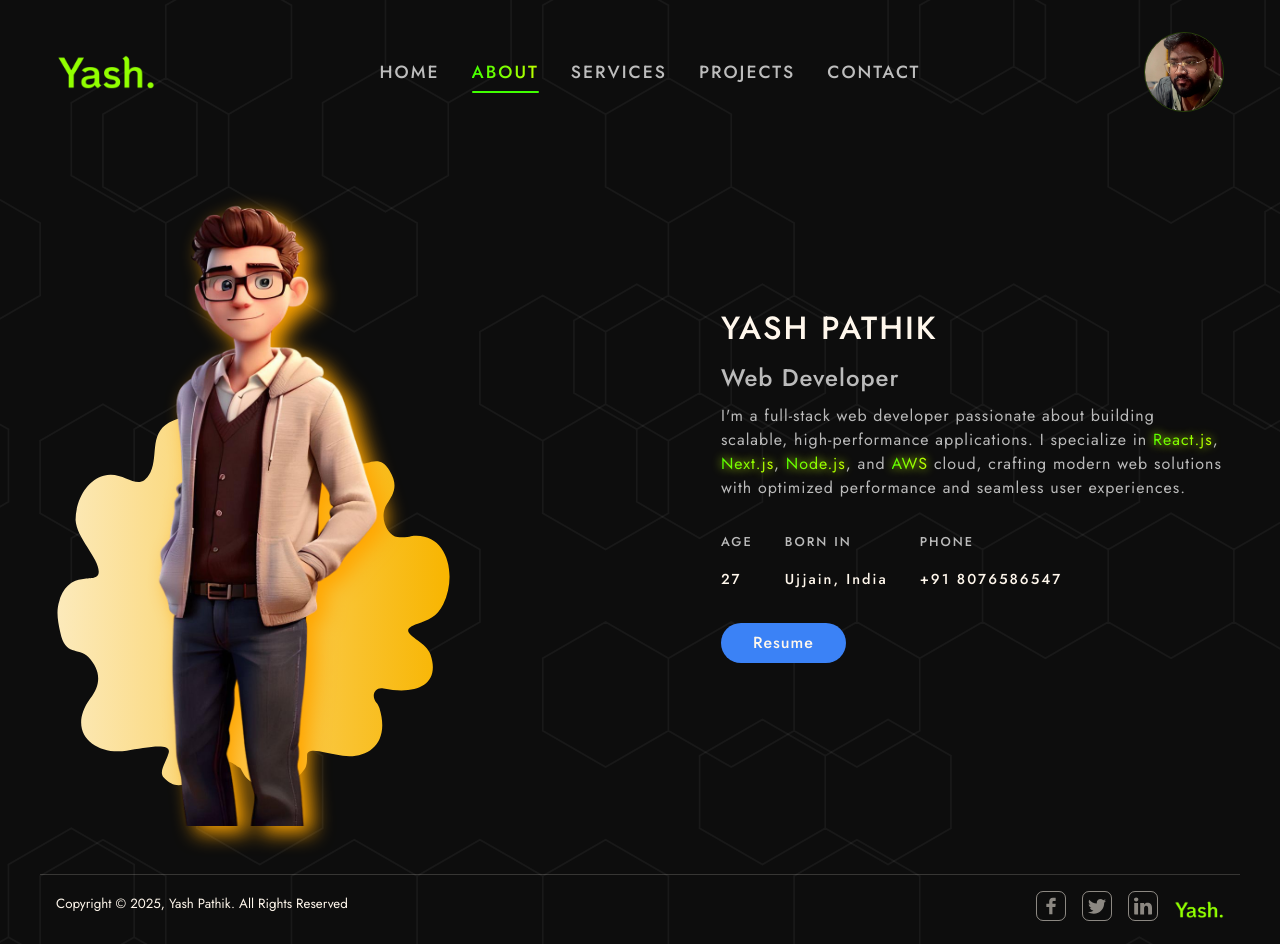
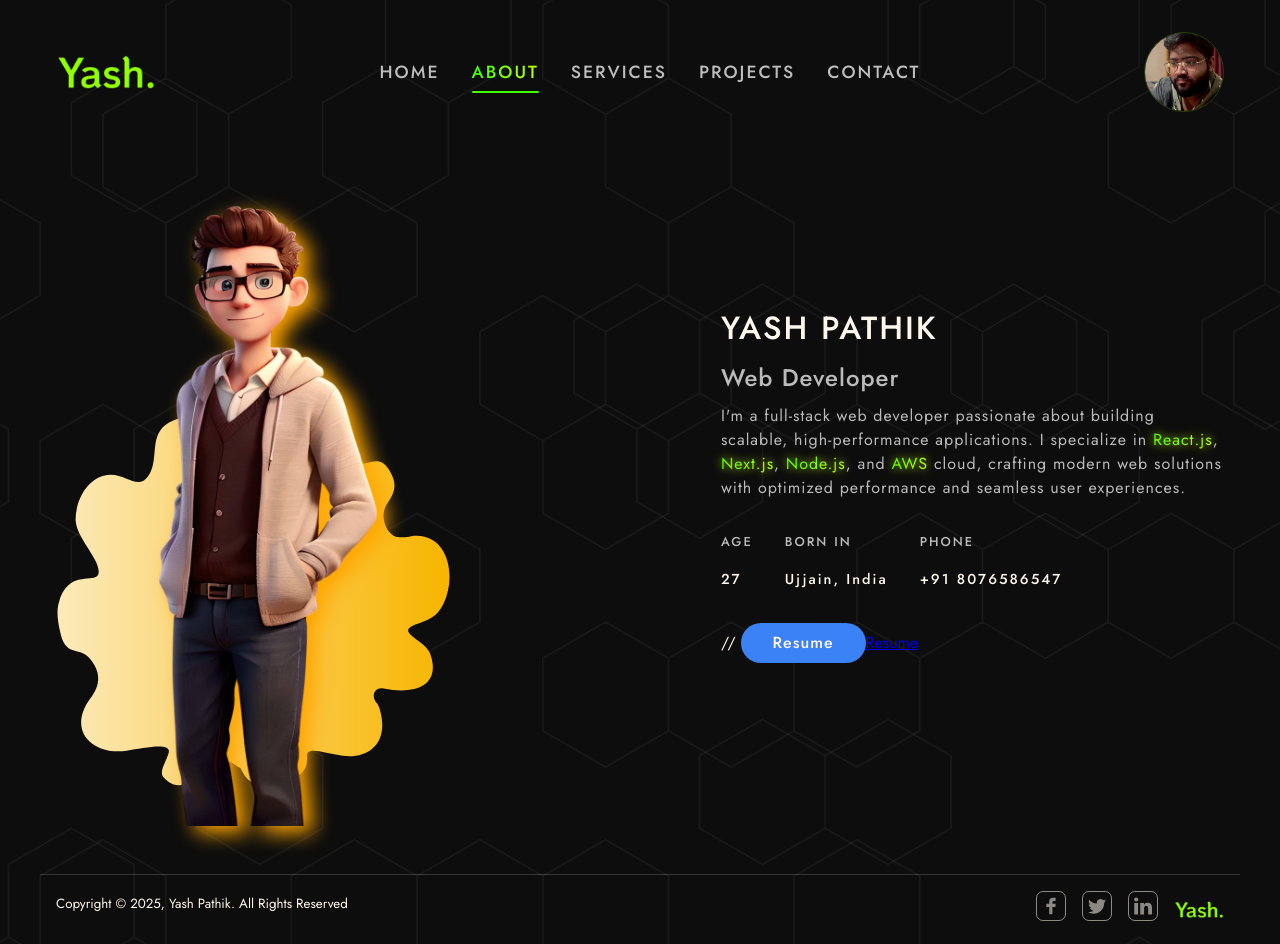
Before and after one commit to officialyash07/portfolio, a Next.js app: page /about in a window 1280 px wide. Built offline with nearby package versions, Linux system fonts and the light colour scheme.

Commit message:
Add Link to download Resume

```diff
--- a/app/about/page.js
+++ b/app/about/page.js
@@ -3,6 +3,7 @@
 import classes from "./page.module.css";
 
 import Image from "next/image";
+import Link from "next/link";
 
 import heroImage from "@/assets/character-1.png";
 import blob from "@/assets/blob-1.svg";
@@ -77,7 +78,8 @@ const AboutPage = () => {
                         <span>+91 8076586547</span>
                     </div>
                 </div>
-                <ResumeDownload />
+              //  <ResumeDownload />
+                        <Link href="/YashPathik_Resume.pdf" download>Resume</Link>
             </motion.div>
         </main>
     );
```
